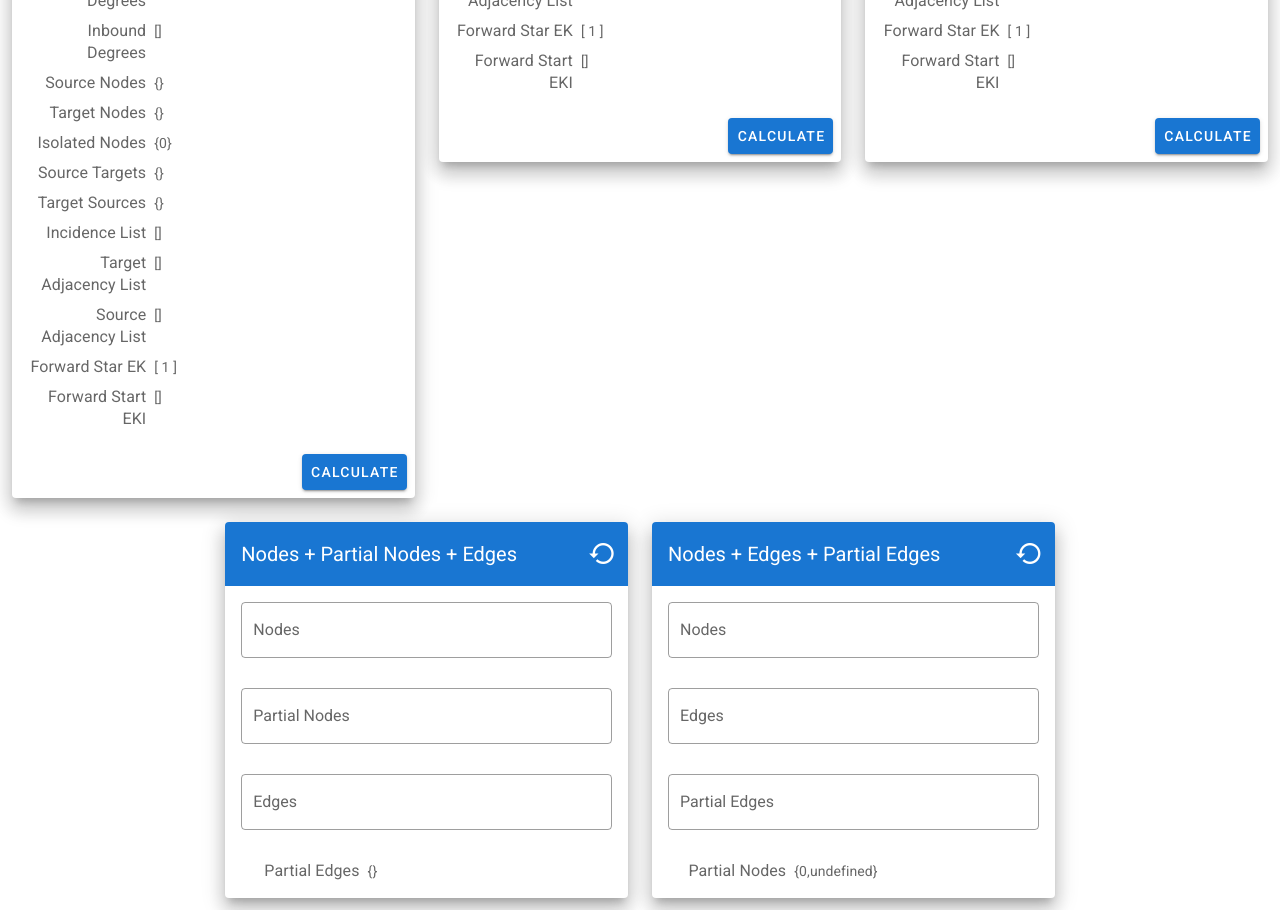
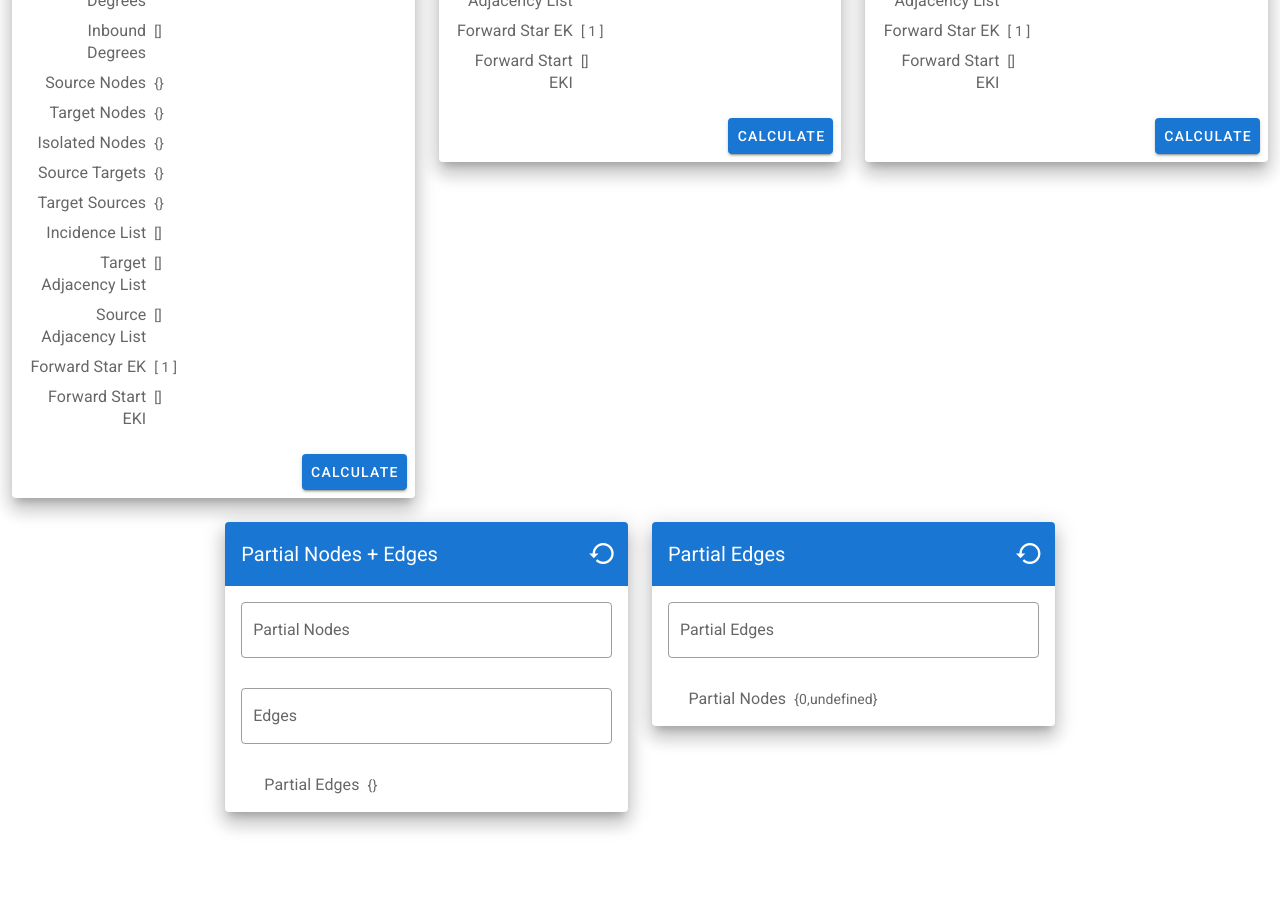
Before and after one commit to lucasvienna/digrapher, a Vue app: page / in a window 1280 px wide. Shown: the part 420-1330 px from the top of the page. After the commit the page ends 1244 px from the top, so only its background shows below. Built offline with nearby package versions, Linux system fonts and the light colour scheme.

Commit message:
clean up, move print functions to helper/mixin

```diff
--- a/src/components/Digraph.vue
+++ b/src/components/Digraph.vue
@@ -136,9 +136,10 @@
 </template>
 
 <script lang="ts">
-import { difference, isEqual, union } from 'lodash'
+import { isEqual, intersection } from 'lodash'
 import { Component, Prop, Vue } from 'vue-property-decorator'
 import { INode } from '../models/node.model'
+import { print_r } from '../utils/print'
 
 @Component
 export default class Digraph extends Vue {
@@ -146,10 +147,6 @@ export default class Digraph extends Vue {
 	private edgesInput = ''
 
 	private graph: Array<INode> = []
-
-	constructor() {
-		super()
-	}
 
 	get nodes(): Array<number> {
 		return this.nodesInput
@@ -185,20 +182,12 @@ export default class Digraph extends Vue {
 	}
 
 	get parallels(): Array<Array<number>> {
-		const parallels: Array<Array<number>> = []
+		const findDuplicates = (arr: Array<any>) =>
+			arr.filter((item, index) => arr.indexOf(item) != index)
 
-		for (const vertice of this.edges) {
-			this.edges.forEach(vtc => {
-				if (
-					!isEqual(vertice, vtc) &&
-					(vertice[0] === vtc[1] && vertice[1] === vtc[0])
-				) {
-					parallels.push(vertice)
-				}
-			})
-		}
-
-		return parallels
+		return findDuplicates(this.edges.map(el => el.toString())).map(dupe =>
+			dupe.split(',').map((x: string) => Number(x))
+		)
 	}
 
 	get outgoingDegrees(): Array<number> {
@@ -216,7 +205,7 @@ export default class Digraph extends Vue {
 	get sources(): Array<number> {
 		const sources: Array<number> = []
 		for (let index = 0; index < this.graph.length; index++) {
-			if (this.graph[index].degreeOut > 0) sources.push(index + 1)
+			if (this.graph[index].degreeIn === 0) sources.push(index + 1)
 		}
 		return sources
 	}
@@ -224,13 +213,13 @@ export default class Digraph extends Vue {
 	get targets(): Array<number> {
 		const targets: Array<number> = []
 		for (let index = 0; index < this.graph.length; index++) {
-			if (this.graph[index].degreeIn > 0) targets.push(index + 1)
+			if (this.graph[index].degreeOut === 0) targets.push(index + 1)
 		}
 		return targets
 	}
 
 	get isolated(): Array<number> {
-		return difference(this.nodes, union(this.sources, this.targets))
+		return intersection(this.sources, this.targets)
 	}
 
 	get sourceTargets(): Array<Array<number>> {
@@ -303,7 +292,7 @@ export default class Digraph extends Vue {
 			output += '['
 			output += node.degreeOut
 			output += ','
-			output += this.print_r(node.next)
+			output += print_r(node.next)
 			output += '],'
 		})
 
@@ -320,7 +309,7 @@ export default class Digraph extends Vue {
 			output += '['
 			output += node.degreeIn
 			output += ','
-			output += this.print_r(node.prev)
+			output += print_r(node.prev)
 			output += '],'
 		})
 
@@ -383,36 +372,6 @@ export default class Digraph extends Vue {
 	private hasParallels(): boolean {
 		return this.parallels.length > 0
 	}
-
-	private print_r(array: Array<any>, list: boolean = false) {
-		if (array.length === 0) return '{}'
-
-		let output = ''
-
-		function _formatArray(obj: Array<any>) {
-			if (obj.length === 0) return '{}'
-
-			let retVal = '{'
-			obj.forEach(x => (retVal += `${x},`))
-			if (output.charAt(output.length - 1) !== '{')
-				retVal = retVal.slice(0, retVal.length - 1)
-			retVal += '}'
-
-			return retVal
-		}
-
-		if (list) {
-			output += '['
-			array.forEach(x => (output += `${_formatArray(x)},`))
-			if (output.charAt(output.length - 1) !== '[')
-				output = output.slice(0, output.length - 1)
-			output += ']'
-		} else {
-			output = _formatArray(array)
-		}
-
-		return output
-	}
 }
 </script>
 
--- a/src/components/DigraphBackward.vue
+++ b/src/components/DigraphBackward.vue
@@ -74,8 +74,9 @@
 
 <script lang="ts">
 import { difference, isEqual, union } from 'lodash'
-import { Component, Prop, Vue } from 'vue-property-decorator'
+import { Component, Vue } from 'vue-property-decorator'
 import { INode } from '../models/node.model'
+import { print_r } from '../utils/print'
 
 @Component
 export default class DigraphBackward extends Vue {
@@ -172,7 +173,7 @@ export default class DigraphBackward extends Vue {
 			output += '['
 			output += node.degreeOut
 			output += ','
-			output += this.print_r(node.next)
+			output += print_r(node.next)
 			output += '],'
 		})
 
@@ -226,60 +227,6 @@ export default class DigraphBackward extends Vue {
 		this.edgesInput = ''
 		this.graph = []
 	}
-
-	private print_r(array: Array<any>, list: boolean = false) {
-		if (array.length === 0) return '{}'
-
-		let output = ''
-
-		function _formatArray(obj: Array<any>) {
-			if (obj.length === 0) return '{}'
-
-			let retVal = '{'
-			obj.forEach(x => (retVal += `${x},`))
-			retVal = retVal.slice(0, retVal.length - 1)
-			retVal += '}'
-
-			return retVal
-		}
-
-		if (list) {
-			output += '['
-			array.forEach(x => (output += `${_formatArray(x)},`))
-			if (output.charAt(output.length - 1) !== '[')
-				output = output.slice(0, output.length - 1)
-			output += ']'
-		} else {
-			output = _formatArray(array)
-		}
-
-		return output
-	}
-
-	private print_l(array: Array<any>) {
-		if (array.length === 0) return '{}'
-
-		let output = ''
-
-		function _formatArray(obj: Array<any>) {
-			if (obj.length === 0) return '{}'
-
-			let retVal = '['
-			obj.forEach(x => (retVal += `${x},`))
-			retVal = retVal.slice(0, retVal.length - 1)
-			retVal += ']'
-
-			return retVal
-		}
-
-		output += '{'
-		array.forEach(x => (output += `${_formatArray(x)},`))
-		if (output.charAt(output.length - 1) !== '{')
-			output = output.slice(0, output.length - 1)
-		output += '}'
-
-		return output
-	}
 }
 </script>
 
--- a/src/components/DigraphForward.vue
+++ b/src/components/DigraphForward.vue
@@ -76,6 +76,7 @@
 import { difference, isEqual, union } from 'lodash'
 import { Component, Prop, Vue } from 'vue-property-decorator'
 import { INode } from '../models/node.model'
+import { print_r } from '../utils/print'
 
 @Component
 export default class DigraphForward extends Vue {
@@ -172,7 +173,7 @@ export default class DigraphForward extends Vue {
 			output += '['
 			output += node.degreeIn
 			output += ','
-			output += this.print_r(node.prev)
+			output += print_r(node.prev)
 			output += '],'
 		})
 
@@ -227,61 +228,6 @@ export default class DigraphForward extends Vue {
 		this.edgesInput = ''
 		this.graph = []
 	}
-
-	private print_r(array: Array<any>, list: boolean = false) {
-		if (array.length === 0) return '{}'
-
-		let output = ''
-
-		function _formatArray(obj: Array<any>) {
-			if (obj.length === 0) return '{}'
-
-			let retVal = '{'
-			obj.forEach(x => (retVal += `${x},`))
-			if (output.charAt(output.length - 1) !== '{')
-				retVal = retVal.slice(0, retVal.length - 1)
-			retVal += '}'
-
-			return retVal
-		}
-
-		if (list) {
-			output += '['
-			array.forEach(x => (output += `${_formatArray(x)},`))
-			if (output.charAt(output.length - 1) !== '[')
-				output = output.slice(0, output.length - 1)
-			output += ']'
-		} else {
-			output = _formatArray(array)
-		}
-
-		return output
-	}
-
-	private print_l(array: Array<any>) {
-		if (array.length === 0) return '{}'
-
-		let output = ''
-
-		function _formatArray(obj: Array<any>) {
-			if (obj.length === 0) return '{}'
-
-			let retVal = '['
-			obj.forEach(x => (retVal += `${x},`))
-			retVal = retVal.slice(0, retVal.length - 1)
-			retVal += ']'
-
-			return retVal
-		}
-
-		output += '{'
-		array.forEach(x => (output += `${_formatArray(x)},`))
-		if (output.charAt(output.length - 1) !== '{')
-			output = output.slice(0, output.length - 1)
-		output += '}'
-
-		return output
-	}
 }
 </script>
 
--- a/src/components/DigraphPartialEdges.vue
+++ b/src/components/DigraphPartialEdges.vue
@@ -1,7 +1,7 @@
 <template>
 	<v-card class="elevation-12">
 		<v-toolbar color="primary" dark flat>
-			<v-toolbar-title>Nodes + Edges + Partial Edges</v-toolbar-title>
+			<v-toolbar-title>Partial Edges</v-toolbar-title>
 			<v-spacer></v-spacer>
 			<v-tooltip bottom>
 				<template v-slot:activator="{ on }">
@@ -14,20 +14,6 @@
 		</v-toolbar>
 		<v-card-text>
 			<v-form>
-				<v-text-field
-					v-model="nodesInput"
-					label="Nodes"
-					name="nodes"
-					type="text"
-					outlined
-				></v-text-field>
-				<v-text-field
-					v-model="edgesInput"
-					label="Edges"
-					name="edges"
-					type="text"
-					outlined
-				></v-text-field>
 				<v-text-field
 					v-model="partialsInput"
 					label="Partial Edges"
@@ -54,82 +40,29 @@ import { INode } from '../models/node.model'
 
 @Component
 export default class DigraphPartialEdges extends Vue {
-	private nodesInput = ''
-	private edgesInput = ''
 	private partialsInput = ''
 
-	get nodes(): Array<number> {
-		return this.nodesInput
+	get partialEdges(): Array<Array<number>> {
+		return this.partialsInput
 			.trim()
-			.slice(1, this.nodesInput.length - 1)
-			.split(',')
-			.map(x => Number(x))
-	}
-
-	get edges(): Array<Array<number>> {
-		return this.edgesInput
-			.trim()
-			.slice(2, this.edgesInput.length - 2)
-			.split('],[')
-			.map(x => x.split(',').map(k => Number(k)))
-	}
-
-	get partialEdges(): Array<Array<number>> {
-		return this.edgesInput
-			.trim()
-			.slice(2, this.edgesInput.length - 2)
+			.slice(2, this.partialsInput.length - 2)
 			.split('],[')
 			.map(x => x.split(',').map(k => Number(k)))
 	}
 
 	get partialNodes(): Array<number> {
-		const output: Array<number> = []
+		const output = new Set<number>()
 
 		this.partialEdges.forEach(edge => {
-			if (output.indexOf(edge[0]) === -1) {
-				output.push(edge[0])
-			}
-			if (output.indexOf(edge[1]) === -1) {
-				output.push(edge[1])
-			}
+			output.add(edge[0])
+			output.add(edge[1])
 		})
 
-		return output
+		return Array.from(output)
 	}
 
 	private onReset() {
-		this.nodesInput = ''
-		this.edgesInput = ''
 		this.partialsInput = ''
-	}
-
-	private print_r(array: Array<any>, list: boolean = false) {
-		if (array.length === 0) return '{}'
-
-		let output = ''
-
-		function _formatArray(obj: Array<any>) {
-			if (obj.length === 0) return '{}'
-
-			let retVal = '{'
-			obj.forEach(x => (retVal += `${x},`))
-			retVal = retVal.slice(0, retVal.length - 1)
-			retVal += '}'
-
-			return retVal
-		}
-
-		if (list) {
-			output += '['
-			array.forEach(x => (output += `${_formatArray(x)},`))
-			if (output.charAt(output.length - 1) !== '[')
-				output = output.slice(0, output.length - 1)
-			output += ']'
-		} else {
-			output = _formatArray(array)
-		}
-
-		return output
 	}
 }
 </script>
--- a/src/components/DigraphPartialNodes.vue
+++ b/src/components/DigraphPartialNodes.vue
@@ -1,7 +1,7 @@
 <template>
 	<v-card class="elevation-12">
 		<v-toolbar color="primary" dark flat>
-			<v-toolbar-title>Nodes + Partial Nodes + Edges</v-toolbar-title>
+			<v-toolbar-title>Partial Nodes + Edges</v-toolbar-title>
 			<v-spacer></v-spacer>
 			<v-tooltip bottom>
 				<template v-slot:activator="{ on }">
@@ -14,13 +14,6 @@
 		</v-toolbar>
 		<v-card-text>
 			<v-form>
-				<v-text-field
-					v-model="nodesInput"
-					label="Nodes"
-					name="nodes"
-					type="text"
-					outlined
-				></v-text-field>
 				<v-text-field
 					v-model="partialsInput"
 					label="Partial Nodes"
@@ -54,17 +47,8 @@ import { INode } from '../models/node.model'
 
 @Component
 export default class DigraphPartialNodes extends Vue {
-	private nodesInput = ''
 	private edgesInput = ''
 	private partialsInput = ''
-
-	get nodes(): Array<number> {
-		return this.nodesInput
-			.trim()
-			.slice(1, this.nodesInput.length - 1)
-			.split(',')
-			.map(x => Number(x))
-	}
 
 	get partialNodes(): Array<number> {
 		return this.partialsInput
@@ -98,34 +82,8 @@ export default class DigraphPartialNodes extends Vue {
 	}
 
 	private onReset() {
-		this.nodesInput = ''
 		this.edgesInput = ''
 		this.partialsInput = ''
-	}
-
-	private print_l(array: Array<any>) {
-		if (array.length === 0) return '{}'
-
-		let output = ''
-
-		function _formatArray(obj: Array<any>) {
-			if (obj.length === 0) return '{}'
-
-			let retVal = '['
-			obj.forEach(x => (retVal += `${x},`))
-			retVal = retVal.slice(0, retVal.length - 1)
-			retVal += ']'
-
-			return retVal
-		}
-
-		output += '{'
-		array.forEach(x => (output += `${_formatArray(x)},`))
-		if (output.charAt(output.length - 1) !== '{')
-			output = output.slice(0, output.length - 1)
-		output += '}'
-
-		return output
 	}
 }
 </script>
--- a/src/main.ts
+++ b/src/main.ts
@@ -1,6 +1,7 @@
 import Vue from 'vue'
 import App from './App.vue'
 import vuetify from './plugins/vuetify'
+import './plugins/mixins'
 
 Vue.config.productionTip = false
 
--- /dev/null
+++ b/src/utils/print.ts
@@ -0,0 +1,55 @@
+function print_r(array: Array<any>, list: boolean = false): string {
+	if (array.length === 0) return '{}'
+
+	let output = ''
+
+	function _formatArray(obj: Array<any>) {
+		if (obj.length === 0) return '{}'
+
+		let retVal = '{'
+		obj.forEach(x => (retVal += `${x},`))
+		retVal = retVal.slice(0, retVal.length - 1)
+		retVal += '}'
+
+		return retVal
+	}
+
+	if (list) {
+		output += '['
+		array.forEach(x => (output += `${_formatArray(x)},`))
+		if (output.charAt(output.length - 1) !== '[')
+			output = output.slice(0, output.length - 1)
+		output += ']'
+	} else {
+		output = _formatArray(array)
+	}
+
+	return output
+}
+
+function print_l(array: Array<any>): string {
+	if (array.length === 0) return '{}'
+
+	let output = ''
+
+	function _formatArray(obj: Array<any>) {
+		if (obj.length === 0) return '{}'
+
+		let retVal = '['
+		obj.forEach(x => (retVal += `${x},`))
+		retVal = retVal.slice(0, retVal.length - 1)
+		retVal += ']'
+
+		return retVal
+	}
+
+	output += '{'
+	array.forEach(x => (output += `${_formatArray(x)},`))
+	if (output.charAt(output.length - 1) !== '{')
+		output = output.slice(0, output.length - 1)
+	output += '}'
+
+	return output
+}
+
+export { print_r, print_l }
```
Also changed, not shown: src/plugins/mixins.ts (added, +9 -0 lines).
